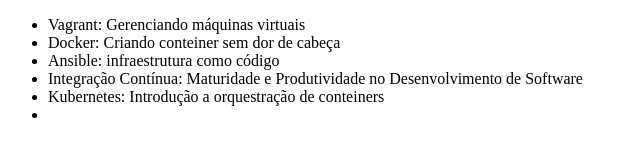
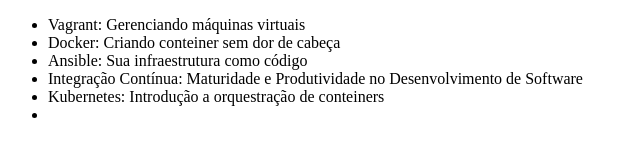
Before and after one commit to JuniorCapelli/alura, a plain HTML site: page index.html in a window 1280 px wide. Shown: the full height of the page, 0-640 px from the left. Drawn offline with Linux system fonts and the light colour scheme.

Commit message:
Corrigindo o nome do curso

```diff
--- a/index.html
+++ b/index.html
@@ -8,7 +8,7 @@
     <ul>
         <li>Vagrant: Gerenciando máquinas virtuais</li>
         <li>Docker: Criando conteiner sem dor de cabeça</li>
-        <li>Ansible: infraestrutura como código</li>
+        <li>Ansible: Sua infraestrutura como código</li>
         <li>Integração Contínua: Maturidade e Produtividade no Desenvolvimento de Software</li>
         <li>Kubernetes: Introdução a orquestração de conteiners<li>
     </ul>
```
